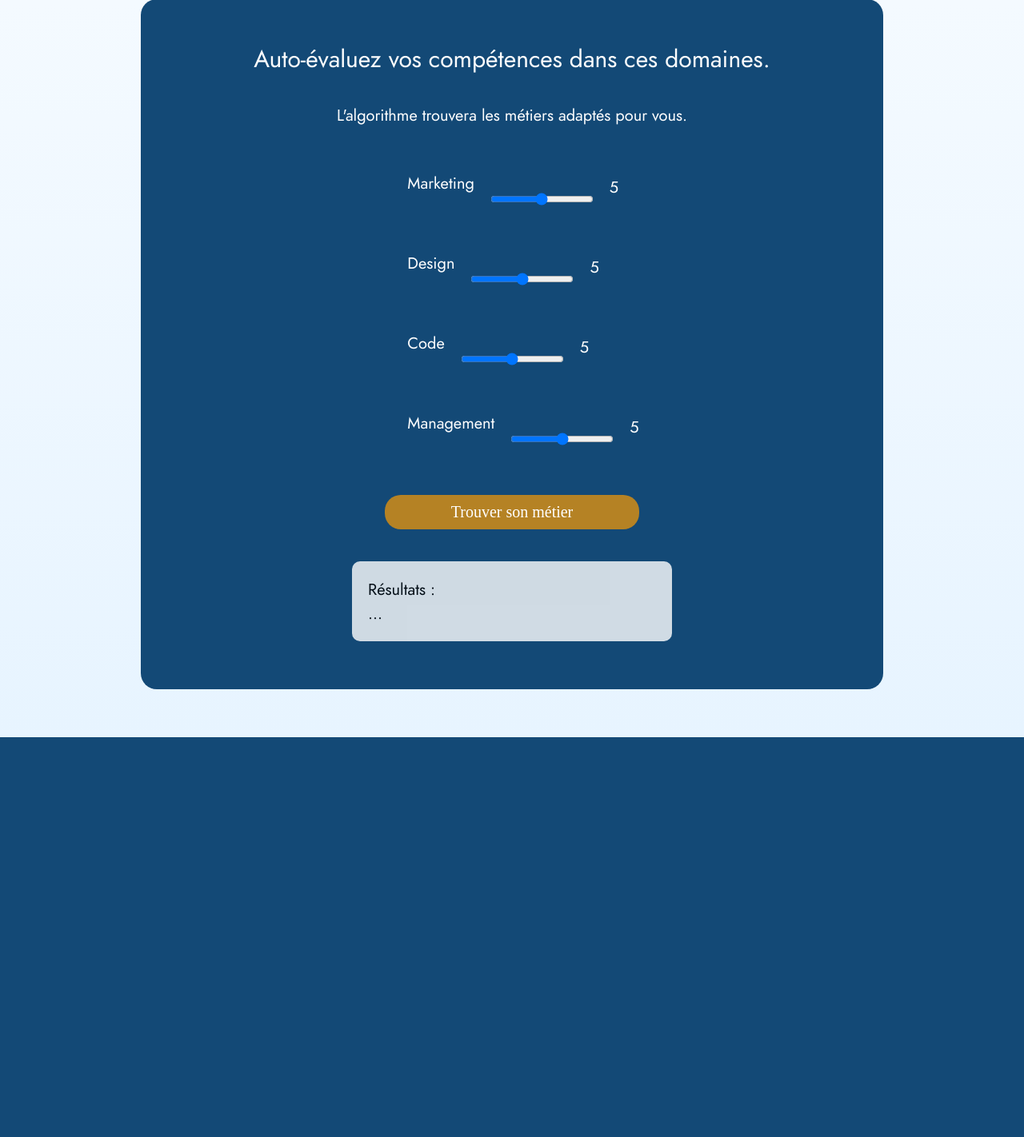
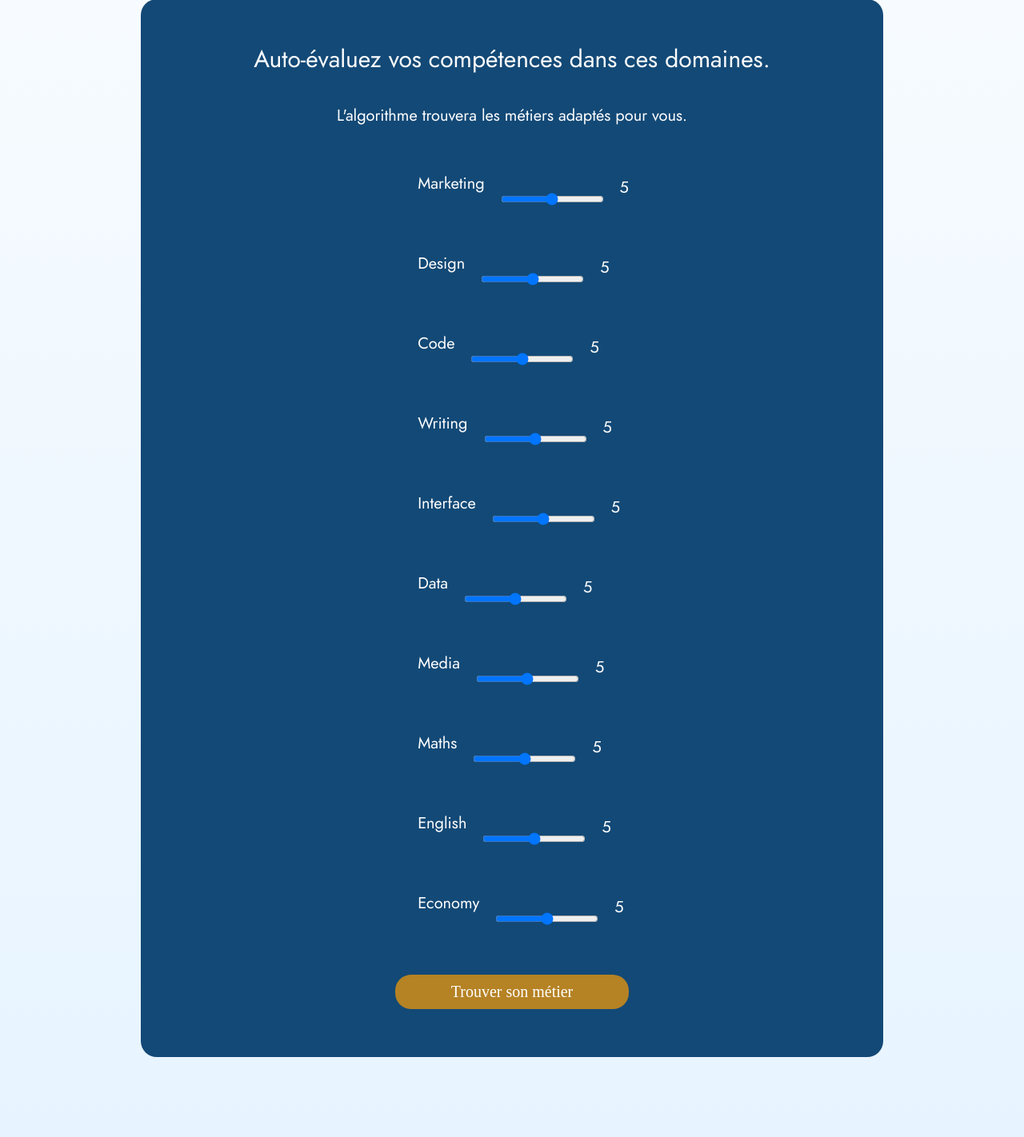
Before and after one commit to Thibault-HEIG/DisplayFlex, a PHP site: page /profile-guesser.html in a window 1280 px wide. Shown: the part 768-2190 px from the top of the page at 80% size. Before the commit the page ends 1690 px from the top, so only its background shows below. Run offline with PHP 8.4, Linux system fonts and the light colour scheme.

Commit message:
Ajout de beaucoup plus de compétences et métiers + amélioration de l'interface de résultats

```diff
--- a/public/css/profile-guesser.css
+++ b/public/css/profile-guesser.css
@@ -90,15 +90,62 @@ section#test-form {
                 }
             }
         }
+    }
 
-        div#responseArea {
-            margin-top: 2rem;
-            opacity: 80%;
-            background-color: var(--color-white);
-            padding: 1rem;
-            border-radius: 10px;
-            color: black;
-            min-width: 400px;
+    div#server-output {
+        margin-top: 2rem;
+        display: flex;
+        flex-direction: column;
+        gap: 2rem;
+        justify-items: center;
+
+        div.rank-1 {
+            span.result-rank {
+                color: goldenrod;
+                font-size: 3rem;
+            }
+        }
+
+        div.rank-2 {
+            span.result-rank {
+                color: silver;
+                font-size: 2.5rem;
+            }
+        }
+
+        div.rank-3 {
+            span.result-rank {
+                color: rgb(163, 86, 86);
+                font-size: 2rem;
+            }
+        }
+
+        div.result-item {
+            display: flex;
+            width: 80%;
+            margin: 0 auto;
+            padding: 2rem;
+            border-radius: 20px;
+            background-color: rgb(22, 22, 22);
+            color: white;
+
+            div {
+                div.title {
+                    h3 {
+                        font-size: 2rem;
+                        font-weight: normal;
+                    }
+                }
+            }
+
+            span.result-score {
+                background: rgba(223, 255, 172, 0.231);
+                padding: 1.5rem 2rem;
+                border-radius: 40px;
+                margin: auto 2rem auto auto;
+                font-size: var(--fs-medium);
+                color: rgb(209, 255, 134);
+            }
         }
     }
 }
--- a/public/profile-guesser.html
+++ b/public/profile-guesser.html
@@ -28,7 +28,7 @@
                     <input type="range" min="0" max="10" step="1" value="5" id="s0">
                     <span class="skill-value" id="v0"></span>
                 </div>
-                <div class="skill" id="design">
+                <div class="skill" id="graphic-design">
                     <span class="skill-dot"></span>
                     <h3 class="skill-name">Design</h3>
                     <input type="range" min="0" max="10" step="1" value="5" id="s1">
@@ -40,20 +40,53 @@
                     <input type="range" min="0" max="10" step="1" value="5" id="s2">
                     <span class="skill-value" id="v2"></span>
                 </div>
-                <div class="skill" id="management">
+                <div class="skill" id="writing">
                     <span class="skill-dot"></span>
-                    <h3 class="skill-name">Management</h3>
+                    <h3 class="skill-name">Writing</h3>
                     <input type="range" min="0" max="10" step="1" value="5" id="s3">
                     <span class="skill-value" id="v3"></span>
                 </div>
+                <div class="skill" id="interface">
+                    <span class="skill-dot"></span>
+                    <h3 class="skill-name">Interface</h3>
+                    <input type="range" min="0" max="10" step="1" value="5" id="s4">
+                    <span class="skill-value" id="v4"></span>
+                </div>
+                <div class="skill" id="data">
+                    <span class="skill-dot"></span>
+                    <h3 class="skill-name">Data</h3>
+                    <input type="range" min="0" max="10" step="1" value="5" id="s5">
+                    <span class="skill-value" id="v5"></span>
+                </div>
+                <div class="skill" id="media">
+                    <span class="skill-dot"></span>
+                    <h3 class="skill-name">Media</h3>
+                    <input type="range" min="0" max="10" step="1" value="5" id="s6">
+                    <span class="skill-value" id="v6"></span>
+                </div>
+                <div class="skill" id="maths">
+                    <span class="skill-dot"></span>
+                    <h3 class="skill-name">Maths</h3>
+                    <input type="range" min="0" max="10" step="1" value="5" id="s7">
+                    <span class="skill-value" id="v7"></span>
+                </div>
+                <div class="skill" id="english">
+                    <span class="skill-dot"></span>
+                    <h3 class="skill-name">English</h3>
+                    <input type="range" min="0" max="10" step="1" value="5" id="s8">
+                    <span class="skill-value" id="v8"></span>
+                </div>
+                <div class="skill" id="economy">
+                    <span class="skill-dot"></span>
+                    <h3 class="skill-name">Economy</h3>
+                    <input type="range" min="0" max="10" step="1" value="5" id="s9">
+                    <span class="skill-value" id="v9"></span>
+                </div>
                 <button onclick="runAlgorithm()">Trouver son métier</button>
             </div>
+        </div>
 
-            <div id="responseArea">
-                <span class="label">Résultats :</span>
-                <p id="serverOutput">...</p>
-            </div>
-        </div>
+        <div id="server-output"></div>
     </section>
     <script src="scripts/profile-guesser.js"></script>
 </body>
--- a/public/scripts/profile-guesser.js
+++ b/public/scripts/profile-guesser.js
@@ -1,4 +1,4 @@
-const output = document.getElementById('serverOutput');
+const output = document.getElementById('server-output');
 
 function showInputValues() { // Synchronise le chiffre avec le curseur
   const inputs = document.querySelectorAll('#input-group input[type="range"]');
@@ -17,17 +17,71 @@ function showInputValues() { // Synchronise le chiffre avec le curseur
   });
 }
 
+const JOB_DESCRIPTIONS = {
+  "UX/UI Designer": "Conçoit des interfaces centrées sur l'utilisateur, entre wireframe et prototype.",
+  "Web Designer": "Crée l'identité visuelle et la mise en page de sites web.",
+  "Web Developer": "Développe et maintient des sites et applications web.",
+  "Data Analyst": "Analyse des données pour aider à la prise de décision.",
+  "Digital Marketing Manager": "Pilote les stratégies marketing sur les canaux digitaux.",
+  "Motion Designer": "Crée des animations et visuels en mouvement.",
+  "Graphic Designer": "Produit des visuels print et digitaux à forte identité.",
+  "Content Strategist": "Planifie et produit du contenu aligné sur les objectifs de marque.",
+  "Product Manager": "Coordonne le développement d'un produit entre équipes techniques et métier.",
+  "Creative Director": "Définit la vision créative globale d'un projet ou d'une marque.",
+  "SEO Specialist": "Optimise la visibilité d'un site dans les moteurs de recherche.",
+  "Full-stack Developer": "Développe aussi bien le front-end que le back-end d'une application."
+};
+
+function parseAndDisplay(text) {
+  const parts = text.split('/');
+  parts.shift(); // remove "SUCCESS"
+
+  const results = parts.map(part => {
+    const [name, score] = part.split('_');
+    return { name, score: parseInt(score) };
+  });
+
+  output.innerHTML = results.map((r, i) => `
+    <div class="result-item rank-${i + 1}">
+      <div>
+        <div class="title">
+          <span class="result-rank">#${i + 1}</span>
+          <h3 class="result-name">${r.name}</h3>
+        </div>
+        <p class="result-desc">${JOB_DESCRIPTIONS[r.name] || '...'}</p>
+      </div>
+      <span class="result-score">${r.score}%</span>
+    </div>
+  `).join('');
+}
+
 async function runAlgorithm() {
   console.log("sent");
   output.innerText = "Calcul en cours...";
+  // Read each range input by its id (s0..s9) to match the HTML order
+  const marketingScore = document.getElementById('s0').value; // Marketing
+  const graphicDesignScore = document.getElementById('s1').value; // Design
+  const codingScore = document.getElementById('s2').value; // Code
+  const writingScore = document.getElementById('s3').value; // Writing
+  const interfaceScore = document.getElementById('s4').value; // Interface / Design Thinking
+  const dataScore = document.getElementById('s5').value; // Data / SQL
+  const mediaScore = document.getElementById('s6').value; // Media
+  const mathsScore = document.getElementById('s7').value; // Maths
+  const englishScore = document.getElementById('s8').value; // English
+  const economyScore = document.getElementById('s9').value; // Economy
 
-  const marketingScore = document.querySelector('div#marketing input[type="range"]').value;
-  const designScore = document.querySelector('div#design input[type="range"]').value;
-  const codingScore = document.querySelector('div#coding input[type="range"]').value;
-  const managementScore = document.querySelector('div#management input[type="range"]').value;
-
-
-  const valuesData = marketingScore + "/" + designScore + "/" + codingScore + "/" + managementScore;
+  const valuesData = [
+    marketingScore,
+    graphicDesignScore,
+    codingScore,
+    writingScore,
+    interfaceScore,
+    dataScore,
+    mediaScore,
+    mathsScore,
+    englishScore,
+    economyScore
+  ].join('/');
 
   console.log(valuesData);
 
@@ -37,11 +91,12 @@ async function runAlgorithm() {
       body: valuesData,
     });
     var text = await response.text();
+    console.log(text);
     if (text.startsWith("SUCCESS")) {
-      output.innerText = text;
+      parseAndDisplay(text);
     }
   } catch (error) {
-    output.innerText = "Erreur de connexion au serveur.";
+    output.innerText = "Thibault a fait de la merde.";
   }
 }
 
```
Also changed, not shown: public/response-example.html (added, +35 -0 lines), 2 other files.
